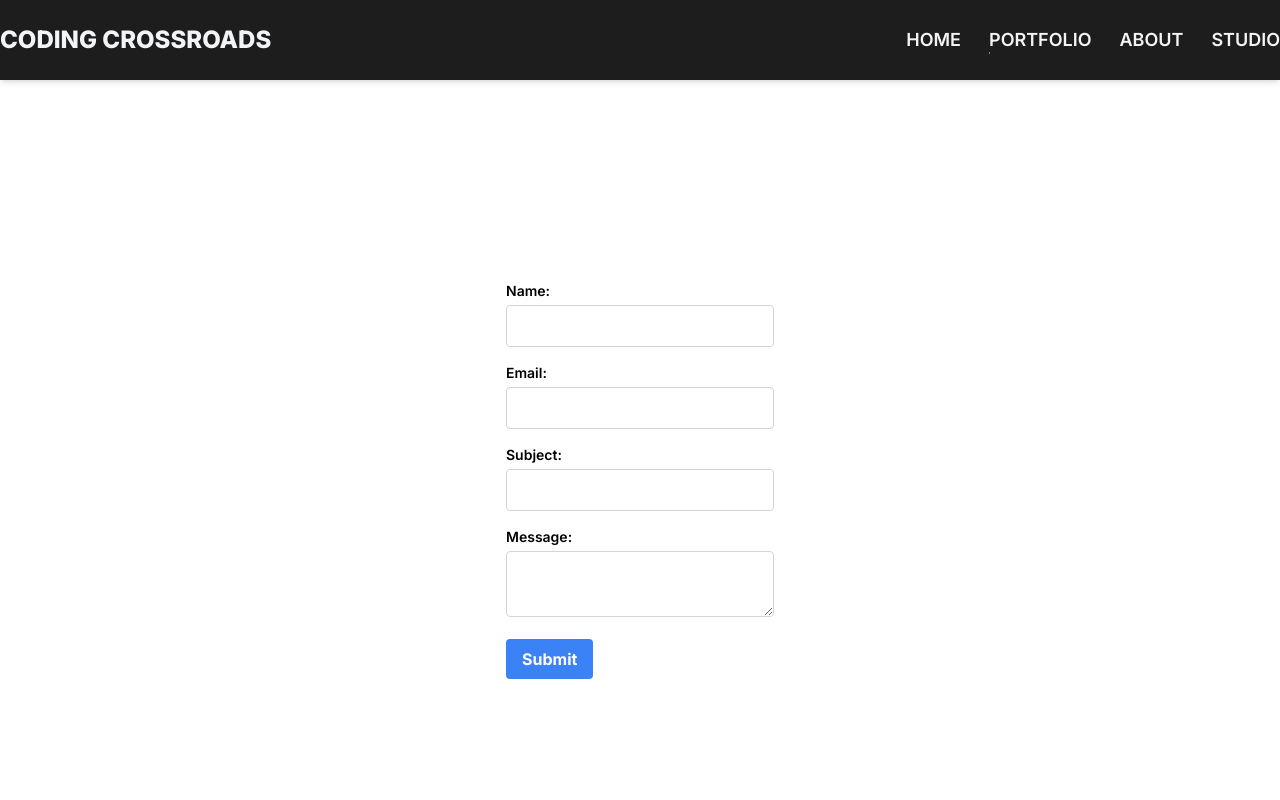
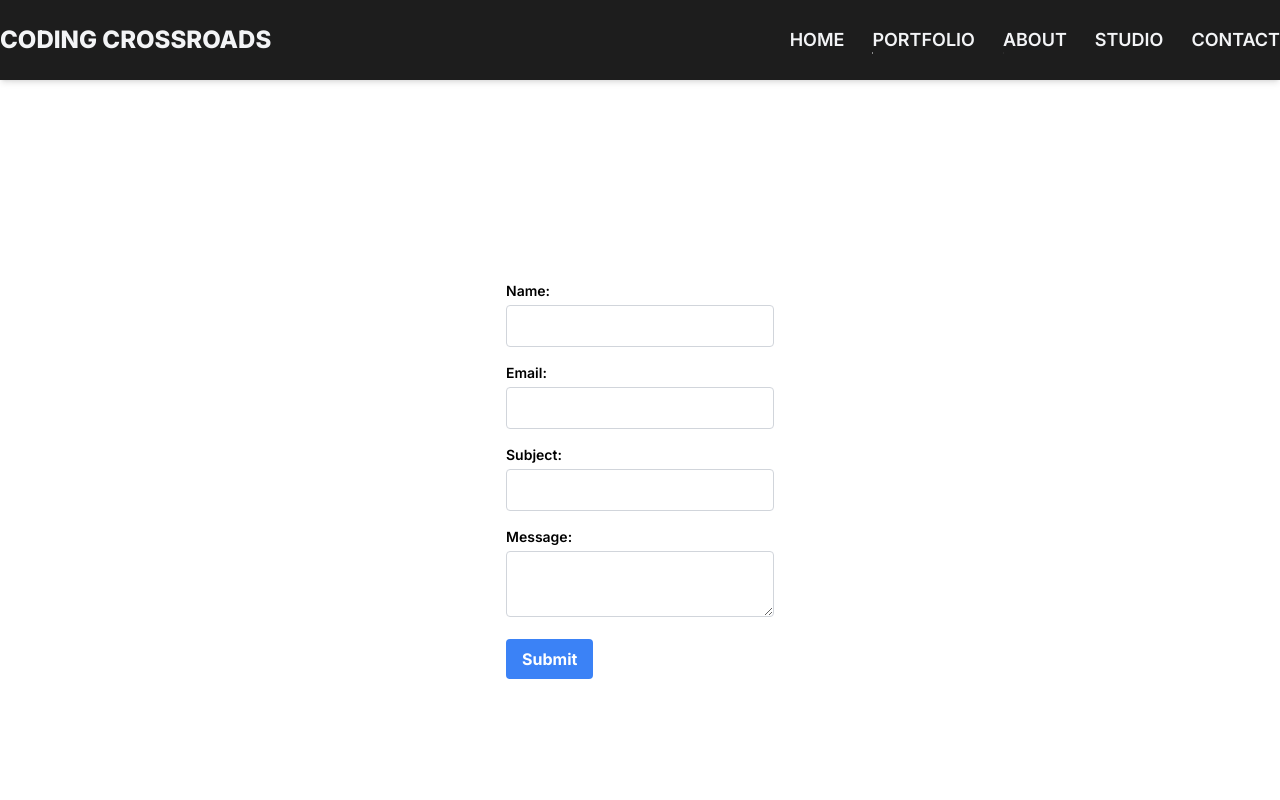
Before and after one commit to Zawadzki-Michal/CodingCrossroads, a Next.js app: page /contact in a window 1280 px wide. Shown: the top 800 px of the page. Built offline with nearby package versions, Linux system fonts and the light colour scheme.

Commit message:
footer and navbar added contact

```diff
--- a/src/components/Footer.tsx
+++ b/src/components/Footer.tsx
@@ -7,7 +7,7 @@ import {BsYoutube, BsFacebook, BsInstagram, BsGithub, BsLinkedin, BsWordpress} f
 const Footer = () => {
   return (
   <Container className='lg:p-10 p-5 md:px-20 bg-[#111111]/95 text-gray-100 flex items-center justify-between'>
-  <Link href={"/"}><p className='hidden md:inline  md:text-xl'>Contact Me</p></Link>
+  <Link href={"/contact"}><p className='hidden md:inline  md:text-xl'>Contact Me</p></Link>
   <div className='text-gray-100 md:inline-flex flex items-center mx-auto lg:gap-7 gap-5'>
   <Link href="https://www.youtube.com/@CodingCrossroads" target='blank'>
     <BsYoutube className='text-2xl md:text-4xl hover:text-red-500 duration-200' />
--- a/src/components/Navbar.tsx
+++ b/src/components/Navbar.tsx
@@ -20,6 +20,7 @@ const Navbar = () => {
     { title: "Portfolio", href: "https://portfolio-sage-two-22.vercel.app/" },
     { title: "About", href: "/about" },
     { title: "Studio", href: "/studio" },
+    { title: "Contact", href: "/contact"}
   ];
 
   return (
```
